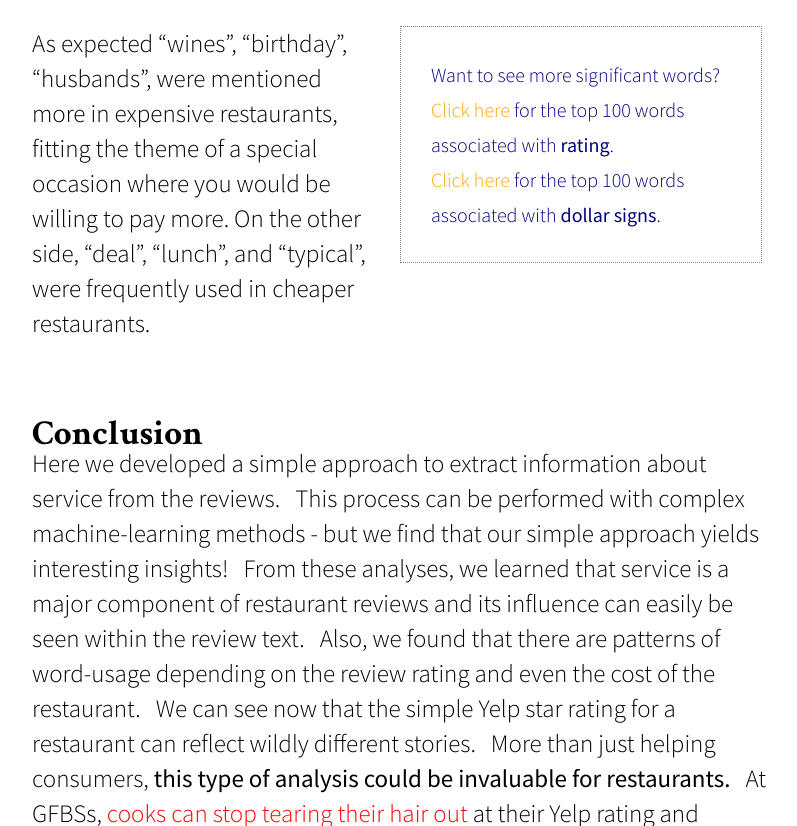
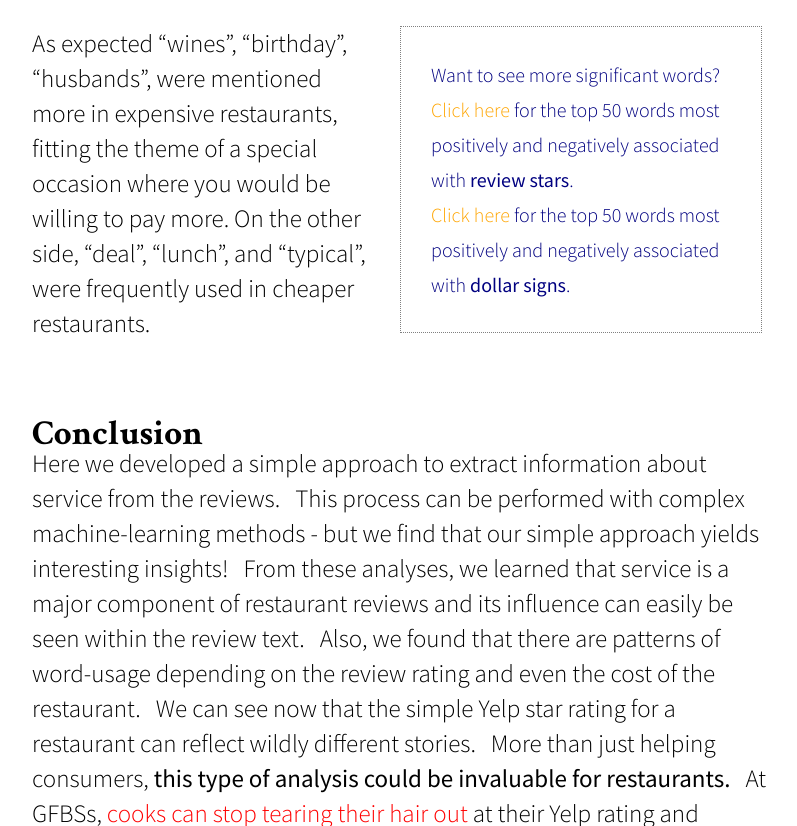
Before and after one commit to trevormartin/yelpdatasetchallenge, a plain HTML site: page web/index.html in a window 1280 px wide. Shown: the part 10020-10846 px from the top of the page, without its empty margins (208-1005 px from the left). Drawn offline with nearby package versions, Linux system fonts and the light colour scheme.

Commit message:
updated marginbox

```diff
--- a/web/index.html
+++ b/web/index.html
@@ -130,7 +130,7 @@ We can also do a similar analysis by associating the use of words with the dolla
 </div>
 <div id="contentText10">
 <div id="marginBox">
-Want to see more significant words? <br><a class="boxLink" href="https://github.com/trevormartin/yelpdatasetchallenge/blob/master/DataAnalysis/topwordsreviewstars.txt" target="_parent">Click here </a> for the top 100 words associated with <span style="font-weight: 500">rating</span>.<br><a class="boxLink" href="https://github.com/trevormartin/yelpdatasetchallenge/blob/master/DataAnalysis/topwordsdollarsigns.txt" target="_parent">Click here</a> for the top 100 words associated with <span style="font-weight: 500">dollar signs</span>.
+Want to see more significant words? <br><a class="boxLink" href="https://github.com/trevormartin/yelpdatasetchallenge/blob/master/DataAnalysis/topwordsreviewstars.txt" target="_parent">Click here </a> for the top 50 words most positively and negatively associated with <span style="font-weight: 500">review stars</span>.<br><a class="boxLink" href="https://github.com/trevormartin/yelpdatasetchallenge/blob/master/DataAnalysis/topwordsdollarsigns.txt" target="_parent">Click here</a> for the top 50 words most positively and negatively associated with <span style="font-weight: 500">dollar signs</span>.
 </div>
 As expected &ldquo;wines&rdquo;, &ldquo;birthday&rdquo;, &ldquo;husbands&rdquo;,  were mentioned more in expensive restaurants, fitting the theme of a special occasion where you would be willing to pay more.  On the other side, &ldquo;deal&rdquo;,  &ldquo;lunch&rdquo;, and &ldquo;typical&rdquo;, were frequently used in cheaper restaurants.
 </div>
```
